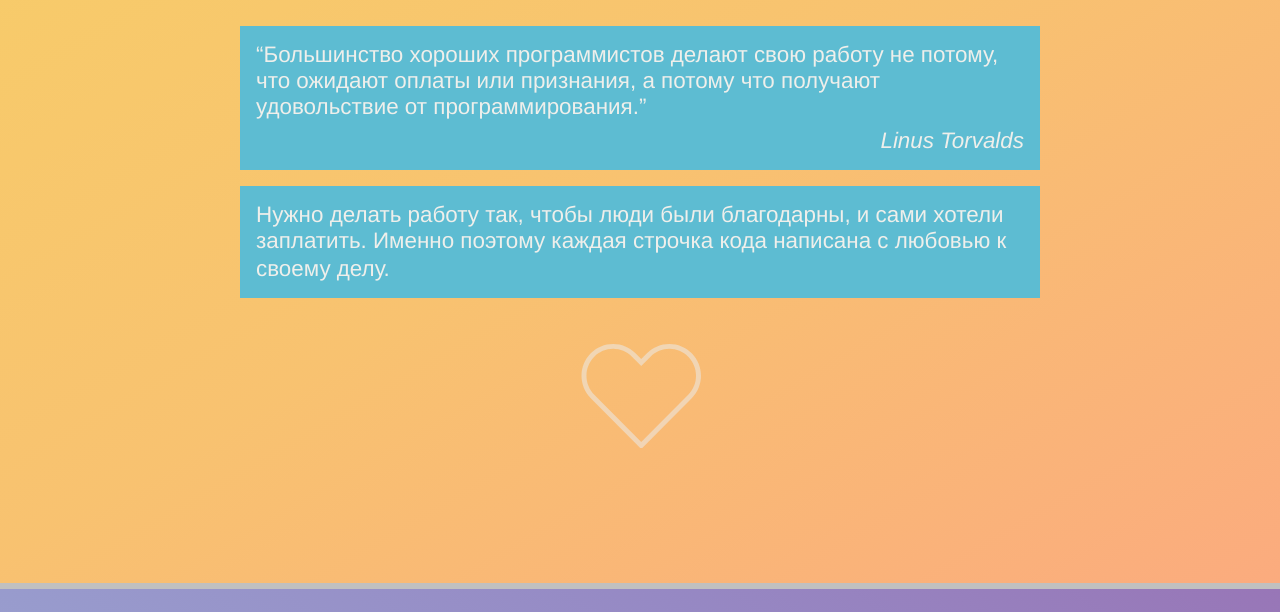
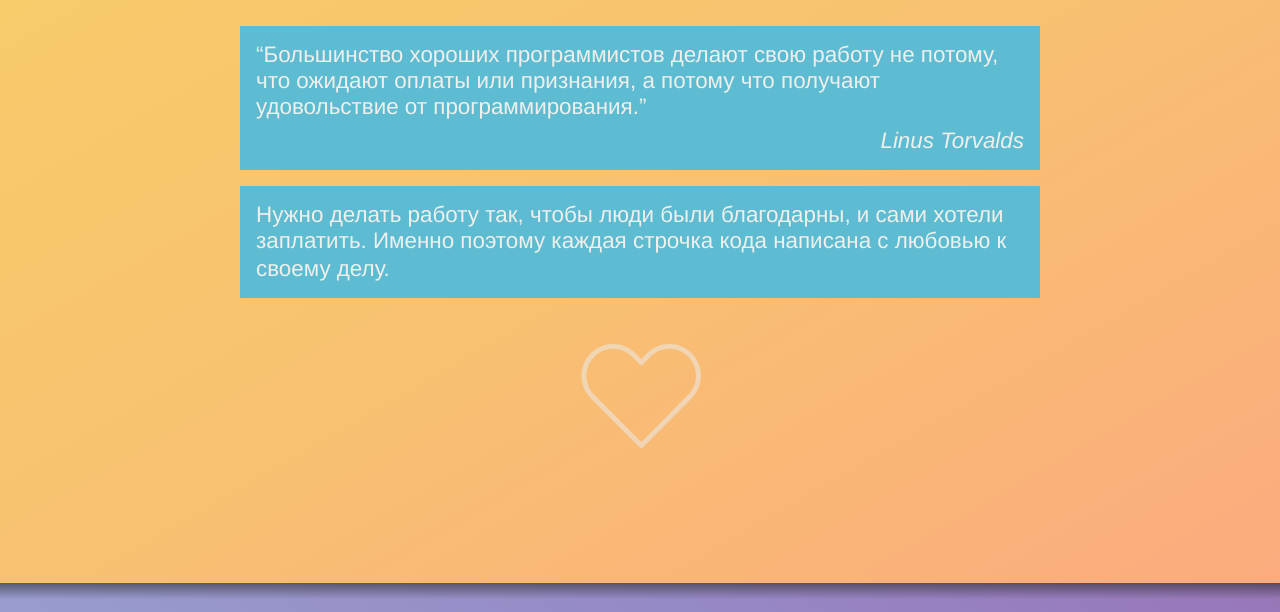
Before and after one commit to Username77177/web-portfolio, a plain HTML site: page index.html in a window 1280 px wide. Shown: the part 217-829 px from the top of the page. Drawn offline with Linux system fonts and the light colour scheme; a script that the page names is missing.

Commit message:
03/04/2020 21:05:53 | Shadows under blocks

```diff
--- a/style.css
+++ b/style.css
@@ -104,9 +104,14 @@
         }
 
         hr.block_separator {
-            padding: 0.2rem;
+            padding: 0.5rem;
             border: none;
-            background-color: rgb(192, 192, 192)
+            /* margin-top: -0.5rem; */
+            position: absolute;
+            left: 0;
+            right: 0;
+            z-index: 2;
+            background: linear-gradient(rgba(37, 37, 37, 0.55), rgba(255, 255, 255, 0));
         }
         /* Second Block */
 
```
